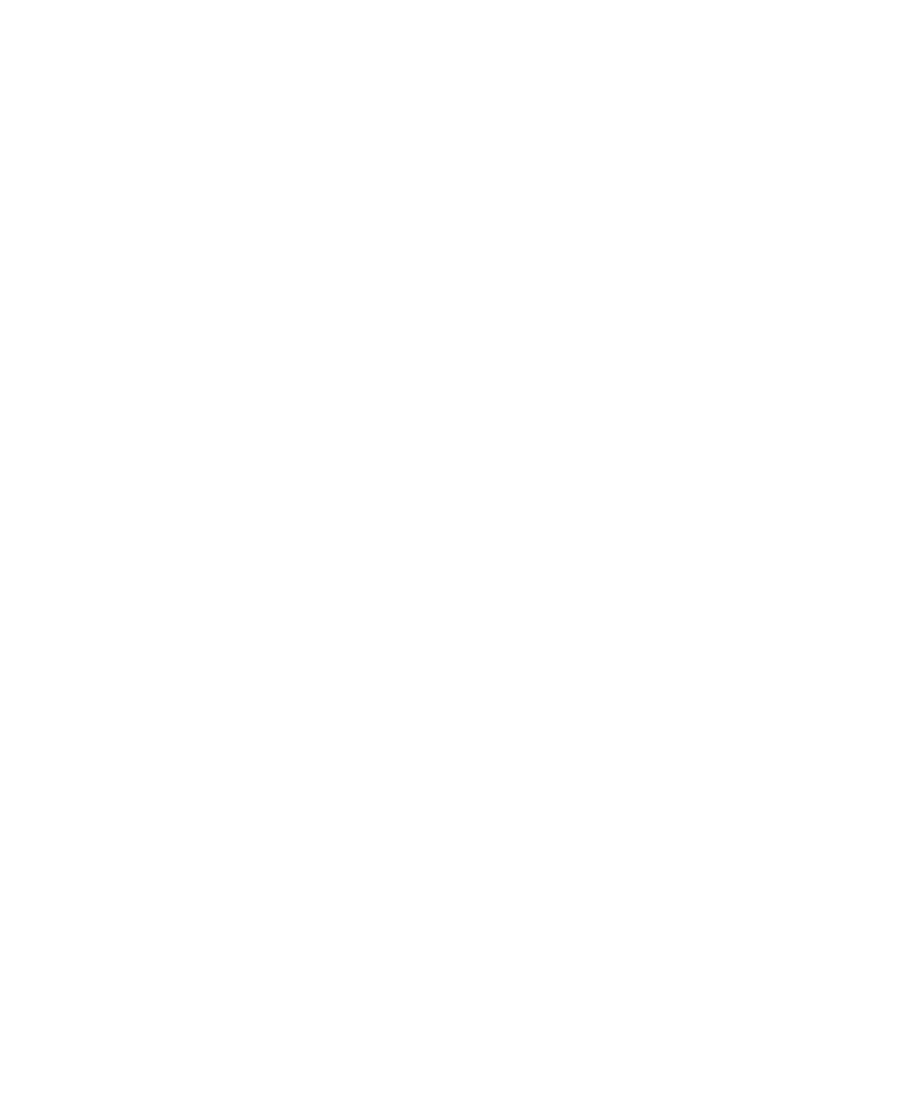
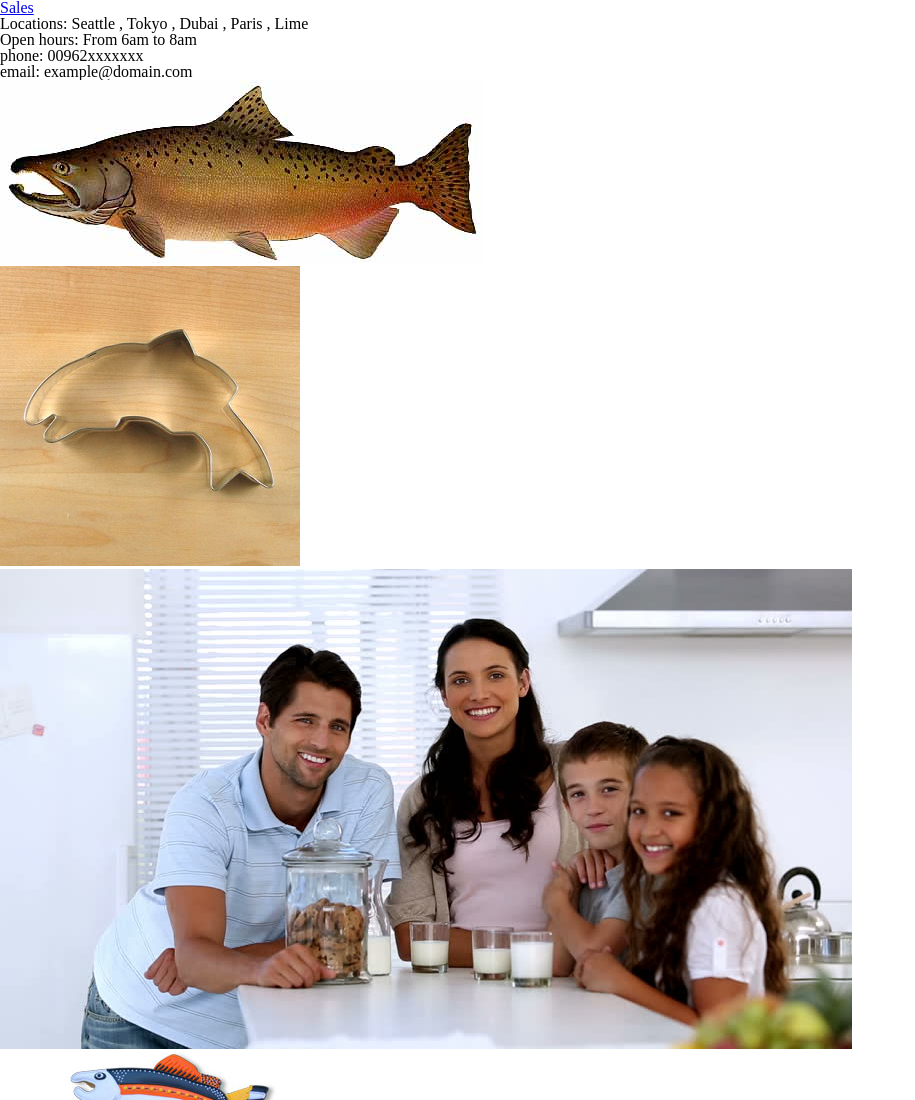
Before and after one commit to Mkhzoumi/cookie-stand, a plain HTML site: page index.html in a window 1280 px wide. Shown: the top 1100 px of the page, without its empty margins (0-915 px from the left). Before the commit the page ends 800 px from the top, so only its background shows below. Drawn offline with Linux system fonts and the light colour scheme.

Commit message:
some pictures added

```diff
--- a/index.html
+++ b/index.html
@@ -4,11 +4,47 @@
     <meta charset="UTF-8">
     <meta http-equiv="X-UA-Compatible" content="IE=edge">
     <meta name="viewport" content="width=device-width, initial-scale=1.0">
-    <link rel="resetsheet" href="css/reset.css">
-    <title>Document</title>
+    <link rel="stylesheet" href="css/reset.css">
+    <link rel="stylesheet" href="css/style.css">
+    <title>Home</title>
 
 </head>
 <body>
+    <header>
+        <nav>
+            <ul>
+                <li>
+                    <a href="sales.html">Sales</a>
+                </li>
+            </ul>
+        </nav>
+
+    </header>
+    <main>
+        <ul>
+            <li>Locations: Seattle , Tokyo , Dubai , Paris , Lime</li>
+            <li>Open hours: From 6am to 8am</li>
+            <li>phone: 00962xxxxxxx</li>
+            <li>email: example@domain.com</li>
+        </ul>
+
+        <nav>
+            <ul>
+                <li><img src="img/chinook.jpg"></li>
+                <li><img src="img/cutter.jpeg"></li>
+                <li><img src="img/family.jpg"></li>
+                <li><img src="img/fish.jpg"></li>
+                <li><img src="img/frosted-cookie.jpg"></li>
+                <li><img src="img/salmon.png"></li>
+                <li><img src="img/shirt.jpg"></li>
+            </ul>
+        </nav>
+
+
+    </main>
+    <footer>
+
+    </footer>
 
 
 </body>
```
Also changed, not shown: sales.html (+19 -4 lines), img/chinook.jpg (added), img/cutter.jpeg (added), img/family.jpg (added), img/fish.jpg (added), img/frosted-cookie.jpg (added), img/salmon.png (added), img/shirt.jpg (added).
